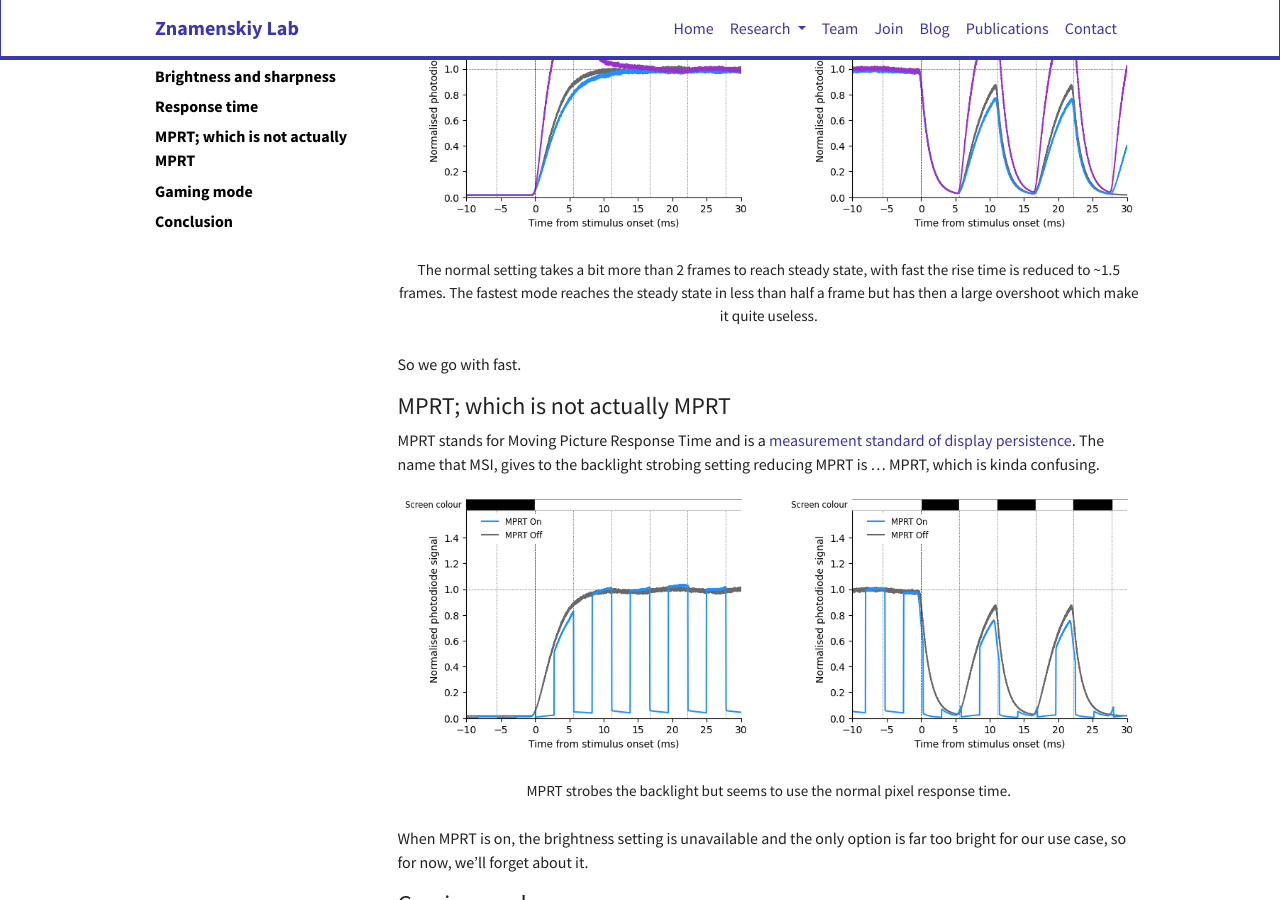
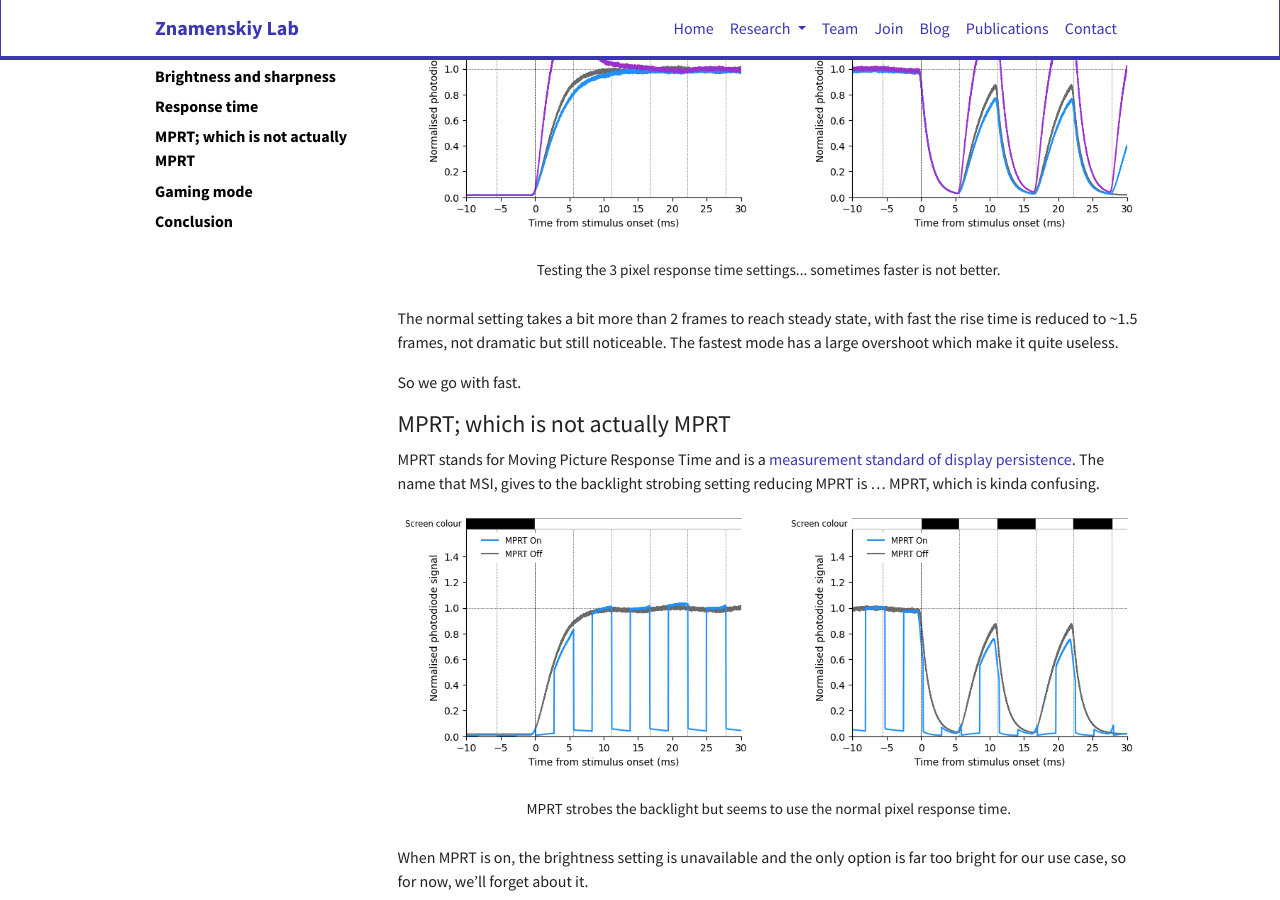
Before and after one commit to znamlab/znamlab.github.io, a Jekyll site: the page built from _posts/2025-08-08-msi-screen-settings.md, in a window 1280 px wide and 900 px high, scrolled down 1839 px. Built offline with Jekyll 4.4.1, drawn with Linux system fonts in a browser that asks for light colours; nearby versions of some CDN libraries; comment, search, counter and statistics services are not loaded.

Commit message:
[minor] move some text from caption to text

```diff
--- a/_posts/2025-08-08-msi-screen-settings.md
+++ b/_posts/2025-08-08-msi-screen-settings.md
@@ -85,10 +85,12 @@ settling down. For more description and some fun tests, see the [blur buster web
     </div>
 </div>
 <div class="figure-caption">
-    The normal setting takes a bit more than 2 frames to reach steady state, with fast
-    the rise time is reduced to ~1.5 frames. The fastest mode reaches the steady state
-    in less than half a frame but has then a large overshoot which make it quite useless.
+    Testing the 3 pixel response time settings... sometimes faster is not better.
 </div>
+
+The normal setting takes a bit more than 2 frames to reach steady state, with fast
+the rise time is reduced to ~1.5 frames, not dramatic but still noticeable. The fastest
+mode has a large overshoot which make it quite useless.
 
 So we go with fast.
 
```
